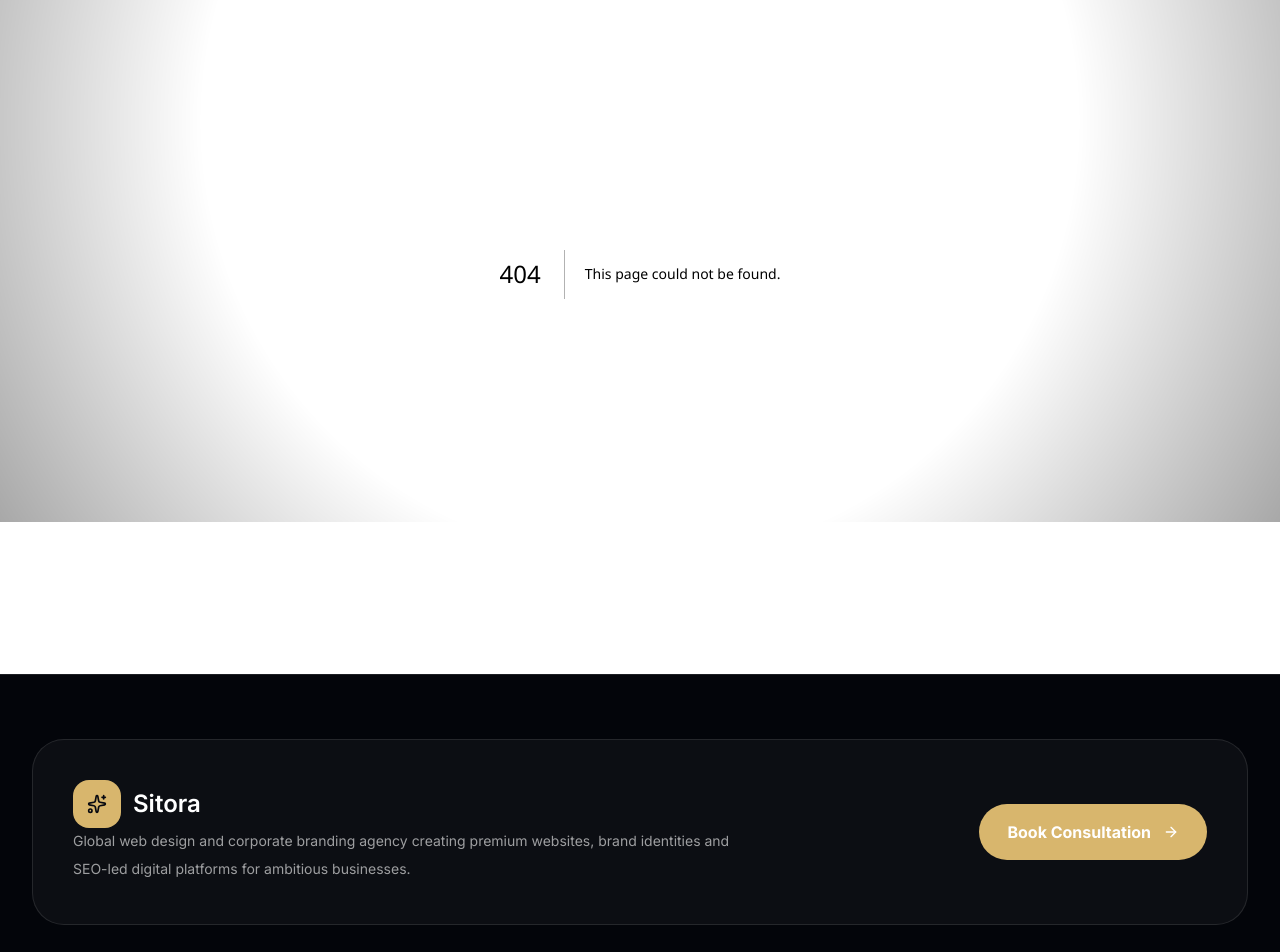
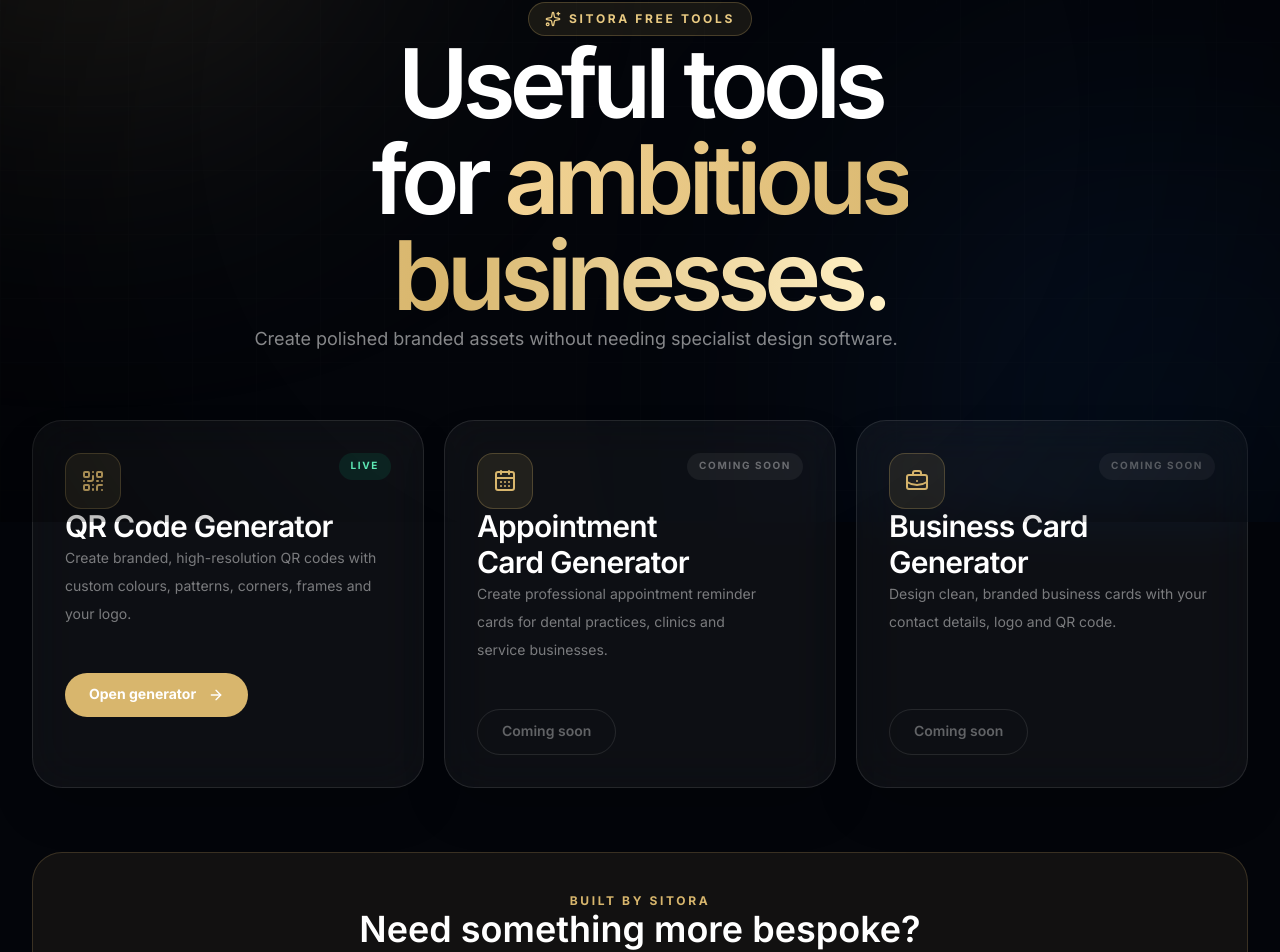
Before and after one commit to Nylon1/SitoraBrandingagency, a Next.js app: page /tools in a window 1280 px wide. Before the commit this address had no page. Shown: the part 278-1230 px from the top of the page. Built offline with nearby package versions, Linux system fonts and the light colour scheme; a web font is replaced by a local one.

Commit message:
Add Sitora QR Code Generator

```diff
--- /dev/null
+++ b/app/tools/page.tsx
@@ -0,0 +1,155 @@
+import type { Metadata } from "next";
+import Link from "next/link";
+import {
+  ArrowRight,
+  BriefcaseBusiness,
+  CalendarDays,
+  QrCode,
+  Sparkles,
+} from "lucide-react";
+
+export const metadata: Metadata = {
+  title: "Free Business Tools | Sitora",
+  description:
+    "Create branded QR codes, appointment cards and business cards using Sitora's free digital tools.",
+};
+
+const tools = [
+  {
+    title: "QR Code Generator",
+    description:
+      "Create branded, high-resolution QR codes with custom colours, patterns, corners, frames and your logo.",
+    href: "/tools/qr-code-generator",
+    status: "Live",
+    icon: QrCode,
+  },
+  {
+    title: "Appointment Card Generator",
+    description:
+      "Create professional appointment reminder cards for dental practices, clinics and service businesses.",
+    href: "/tools/appointment-card-generator",
+    status: "Coming soon",
+    icon: CalendarDays,
+  },
+  {
+    title: "Business Card Generator",
+    description:
+      "Design clean, branded business cards with your contact details, logo and QR code.",
+    href: "/tools/business-card-generator",
+    status: "Coming soon",
+    icon: BriefcaseBusiness,
+  },
+];
+
+export default function ToolsPage() {
+  return (
+    <main className="relative min-h-screen overflow-hidden bg-[#03050a] text-white">
+      <div className="pointer-events-none fixed inset-0 overflow-hidden">
+        <div className="absolute left-[-12rem] top-[-10rem] h-[34rem] w-[34rem] rounded-full bg-[#d8b66d]/15 blur-[140px]" />
+        <div className="absolute bottom-[-10rem] right-[-10rem] h-[34rem] w-[34rem] rounded-full bg-blue-500/10 blur-[150px]" />
+
+        <div className="absolute inset-0 opacity-[0.055] [background-image:linear-gradient(rgba(255,255,255,.14)_1px,transparent_1px),linear-gradient(90deg,rgba(255,255,255,.14)_1px,transparent_1px)] [background-size:64px_64px]" />
+      </div>
+
+      <section className="relative z-10 px-4 pb-24 pt-24 sm:px-6 lg:px-8 lg:pt-32">
+        <div className="mx-auto max-w-7xl">
+          <div className="mx-auto max-w-4xl text-center">
+            <div className="inline-flex items-center gap-2 rounded-full border border-[#d8b66d]/25 bg-[#d8b66d]/10 px-4 py-2 text-xs font-bold uppercase tracking-[0.22em] text-[#e9ca82]">
+              <Sparkles className="h-4 w-4" />
+              Sitora Free Tools
+            </div>
+
+            <h1 className="mt-6 text-5xl font-semibold tracking-[-0.06em] sm:text-7xl lg:text-8xl">
+              Useful tools for{" "}
+              <span className="bg-gradient-to-r from-[#f2d395] via-[#d8b66d] to-[#fff0c5] bg-clip-text text-transparent">
+                ambitious businesses.
+              </span>
+            </h1>
+
+            <p className="mx-auto mt-6 max-w-3xl text-base leading-8 text-white/52 sm:text-lg">
+              Create polished branded assets without needing specialist
+              design software.
+            </p>
+          </div>
+
+          <div className="mt-16 grid gap-5 lg:grid-cols-3">
+            {tools.map((tool) => {
+              const Icon = tool.icon;
+              const live = tool.status === "Live";
+
+              return (
+                <article
+                  key={tool.title}
+                  className="group relative overflow-hidden rounded-[30px] border border-white/10 bg-white/[0.045] p-6 shadow-2xl backdrop-blur-xl transition duration-300 hover:-translate-y-2 hover:border-[#d8b66d]/35 hover:bg-white/[0.065] sm:p-8"
+                >
+                  <div className="absolute inset-x-0 top-0 h-px bg-gradient-to-r from-transparent via-[#d8b66d]/70 to-transparent opacity-0 transition group-hover:opacity-100" />
+
+                  <div className="flex items-start justify-between gap-4">
+                    <span className="grid h-14 w-14 place-items-center rounded-2xl border border-[#d8b66d]/25 bg-[#d8b66d]/10 text-[#d8b66d]">
+                      <Icon className="h-6 w-6" />
+                    </span>
+
+                    <span
+                      className={`rounded-full px-3 py-1.5 text-[10px] font-bold uppercase tracking-[0.16em] ${
+                        live
+                          ? "bg-emerald-400/10 text-emerald-300"
+                          : "bg-white/[0.06] text-white/35"
+                      }`}
+                    >
+                      {tool.status}
+                    </span>
+                  </div>
+
+                  <h2 className="mt-8 text-3xl font-semibold tracking-tight">
+                    {tool.title}
+                  </h2>
+
+                  <p className="mt-4 min-h-24 text-sm leading-7 text-white/45">
+                    {tool.description}
+                  </p>
+
+                  {live ? (
+                    <Link
+                      href={tool.href}
+                      className="mt-8 inline-flex items-center gap-3 rounded-full bg-[#d8b66d] px-6 py-3 text-sm font-bold text-[#080a0f] transition hover:bg-[#f1cf86]"
+                    >
+                      Open generator
+                      <ArrowRight className="h-4 w-4" />
+                    </Link>
+                  ) : (
+                    <span className="mt-8 inline-flex items-center rounded-full border border-white/10 px-6 py-3 text-sm font-semibold text-white/35">
+                      Coming soon
+                    </span>
+                  )}
+                </article>
+              );
+            })}
+          </div>
+
+          <div className="mt-16 rounded-[30px] border border-[#d8b66d]/20 bg-[#d8b66d]/[0.07] px-6 py-10 text-center sm:px-10">
+            <p className="text-xs font-bold uppercase tracking-[0.22em] text-[#d8b66d]">
+              Built by Sitora
+            </p>
+
+            <h2 className="mt-4 text-3xl font-semibold sm:text-4xl">
+              Need something more bespoke?
+            </h2>
+
+            <p className="mx-auto mt-4 max-w-2xl leading-7 text-white/50">
+              Sitora creates websites, booking systems, customer journeys and
+              custom software for ambitious organisations.
+            </p>
+
+            <Link
+              href="/contact"
+              className="mt-7 inline-flex items-center gap-3 rounded-full border border-[#d8b66d]/30 bg-[#d8b66d]/10 px-7 py-4 text-sm font-bold text-[#e9ca82] transition hover:bg-[#d8b66d]/16"
+            >
+              Discuss a project
+              <ArrowRight className="h-4 w-4" />
+            </Link>
+          </div>
+        </div>
+      </section>
+    </main>
+  );
+}
```
